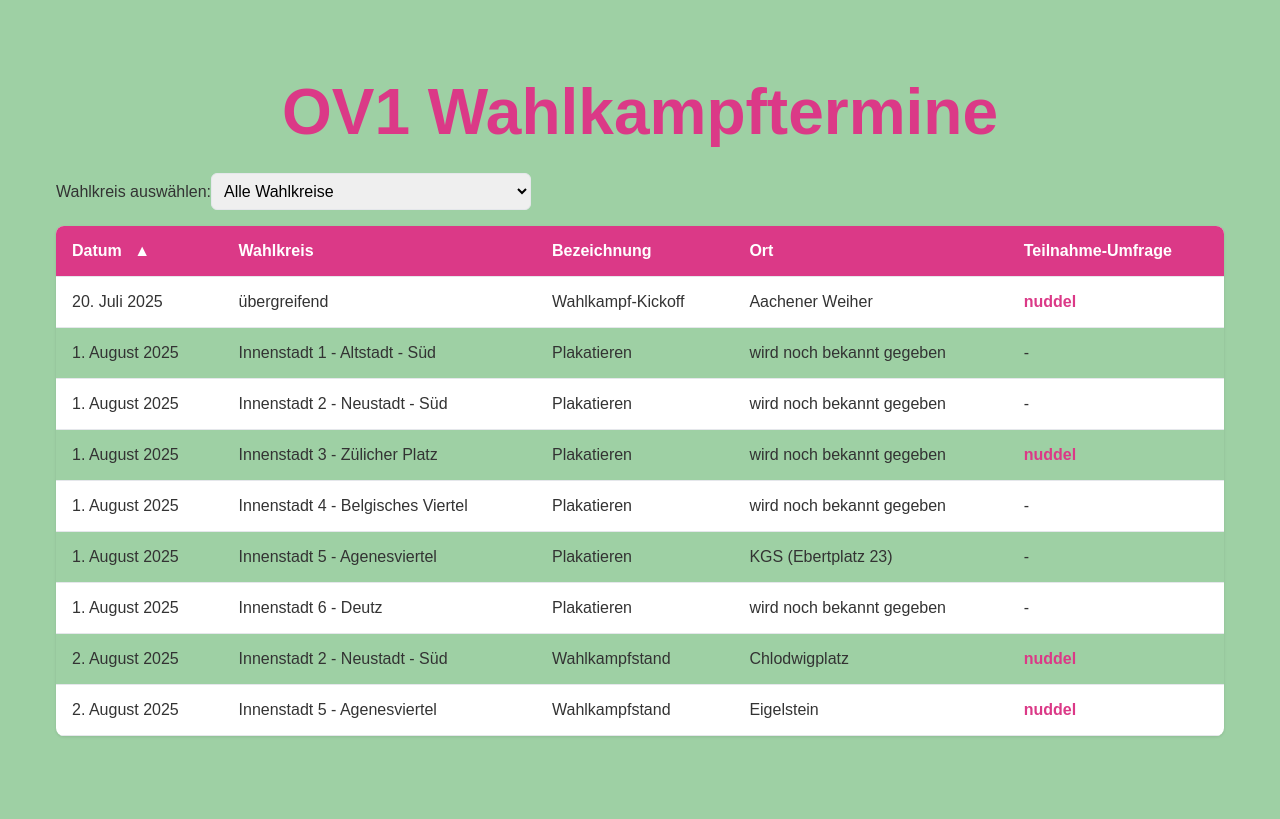
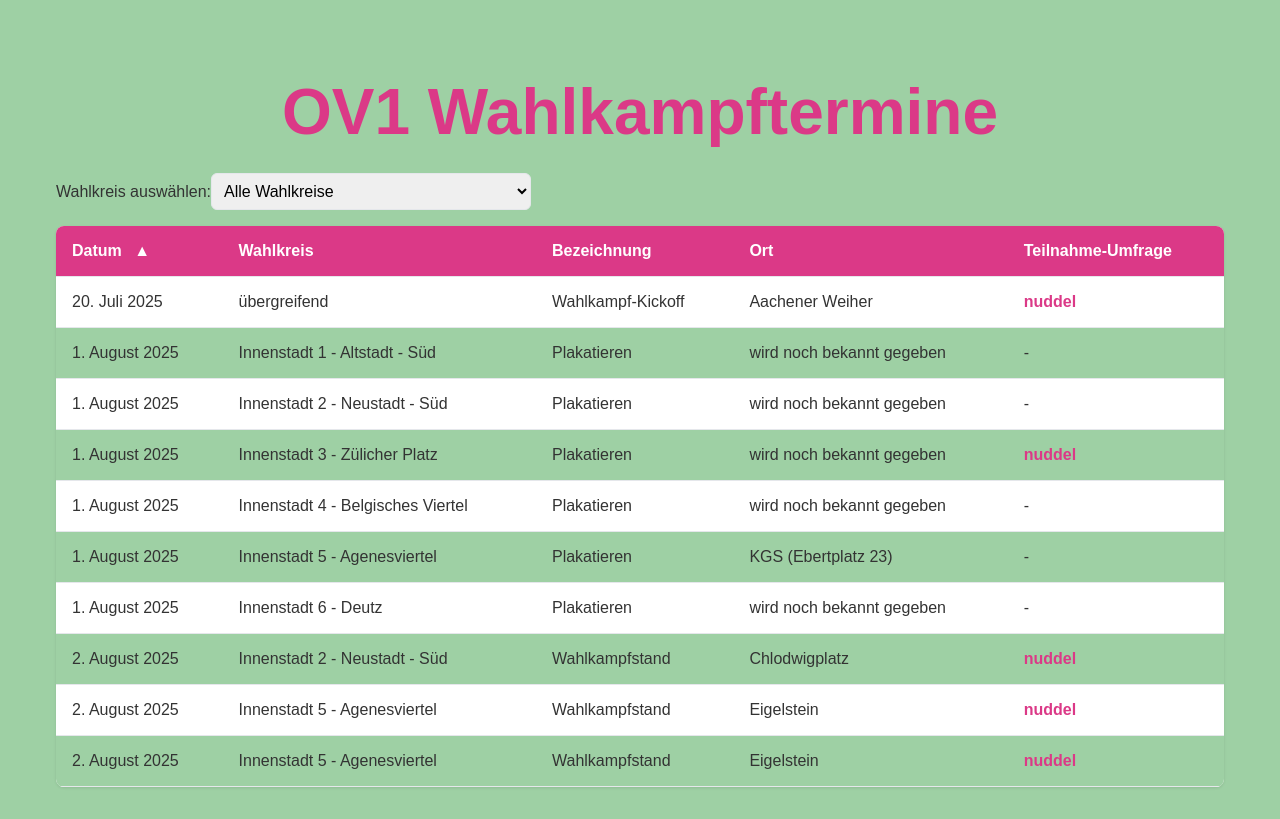
Before and after one commit to Stueme/wahlkampfterminverwaltung, a Vue app: page / in a window 1280 px wide. Built offline with nearby package versions, Linux system fonts and the light colour scheme.

Commit message:
neuer Termin

```diff
--- a/src/components/TermineAnzeige.vue
+++ b/src/components/TermineAnzeige.vue
@@ -36,6 +36,8 @@ export default defineComponent({
       { id: 14, datum: '2025-08-01', bezeichnung: 'Plakatieren', ort: 'wird noch bekannt gegeben', wahlkreis: Wahlkreis.W6 },
       { id: 15, datum: '2025-08-02', uhrzeit: '11:00',bezeichnung: 'Wahlkampfstand', ort: 'Chlodwigplatz', wahlkreis: Wahlkreis.W2, nuudelLink: 'https://nuudel.digitalcourage.de/wWjBwUaosWuJltSh'},
       { id: 16, datum: '2025-08-02', bezeichnung: 'Wahlkampfstand', ort: 'Eigelstein', wahlkreis: Wahlkreis.W5 , nuudelLink: 'https://nuudel.digitalcourage.de/wWjBwUaosWuJltSh'},
+      { id: 20, datum: '2025-08-02', bezeichnung: 'Wahlkampfstand', ort: 'Eigelstein', wahlkreis: Wahlkreis.W5 , nuudelLink: 'https://nuudel.digitalcourage.de/wWjBwUaosWuJltSh'},
+
     ]);
 
     const sortKey = ref<keyof Termin>('datum');
```
